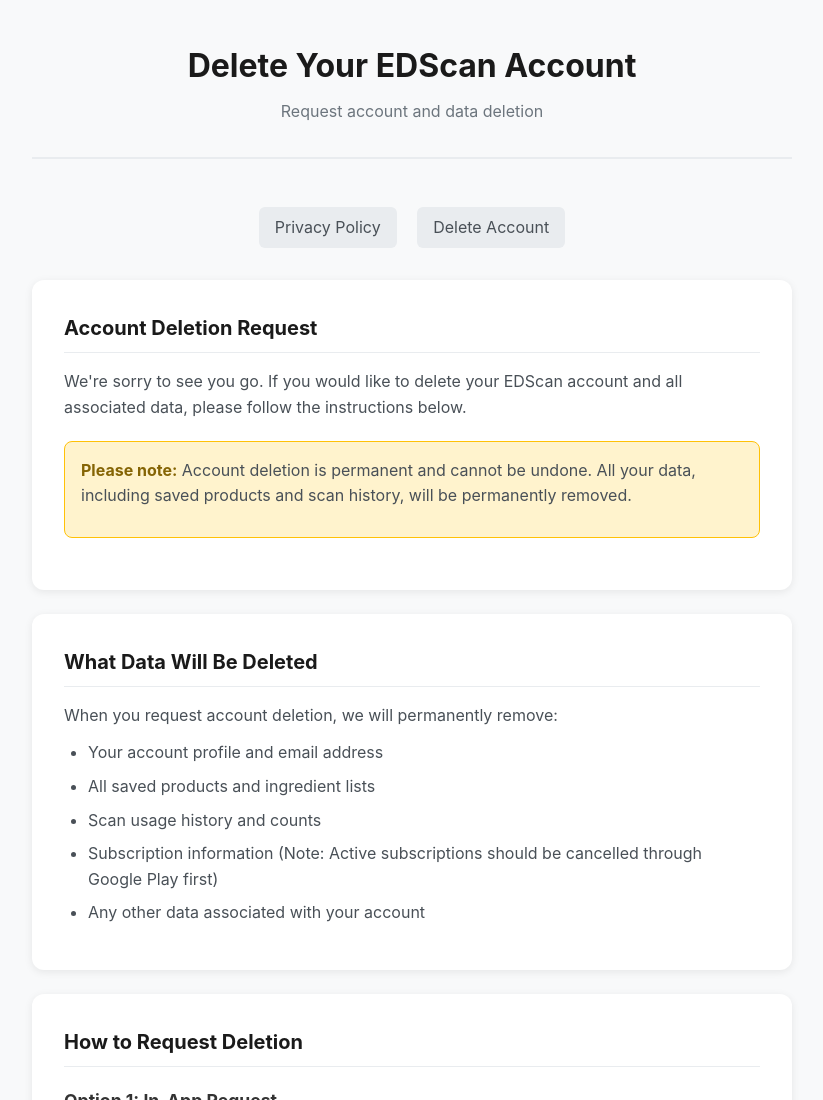
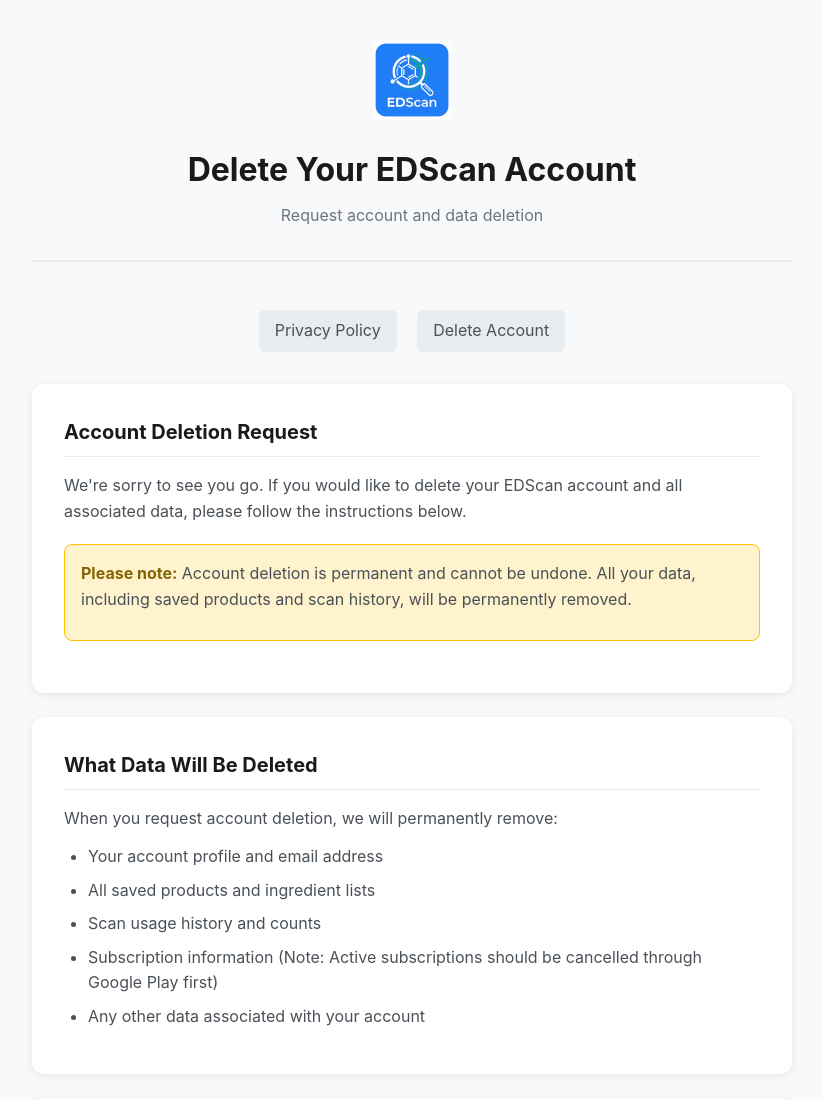
Before and after one commit to nextgen-codemasters/EDScan, a plain HTML site: page delete-account.html in a window 1280 px wide. Shown: the top 1100 px of the page, without its empty margins (228-1051 px from the left). Drawn offline with Linux system fonts and the light colour scheme.

Commit message:
Update delete-account.html

```diff
--- a/delete-account.html
+++ b/delete-account.html
@@ -10,7 +10,7 @@
   <div class="container">
     <header>
       <!-- Add your logo here if you have one -->
-      <!-- <img src="logo.png" alt="EDScan Logo" class="logo"> -->
+      <img src="logo.png" alt="EDScan Logo" class="logo">
       <h1>Delete Your EDScan Account</h1>
       <p class="subtitle">Request account and data deletion</p>
     </header>
```
